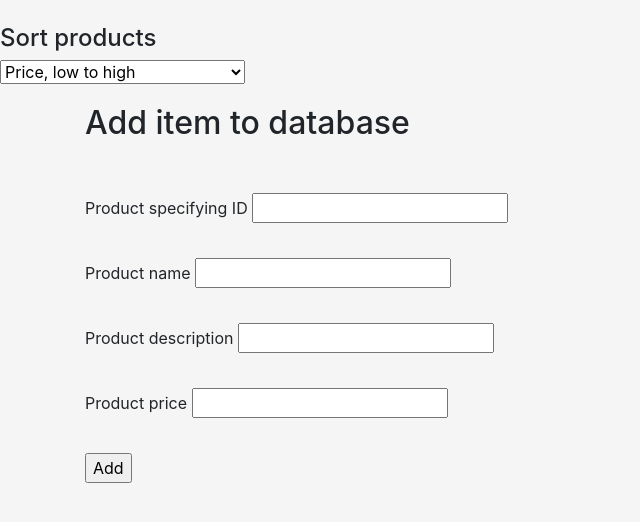
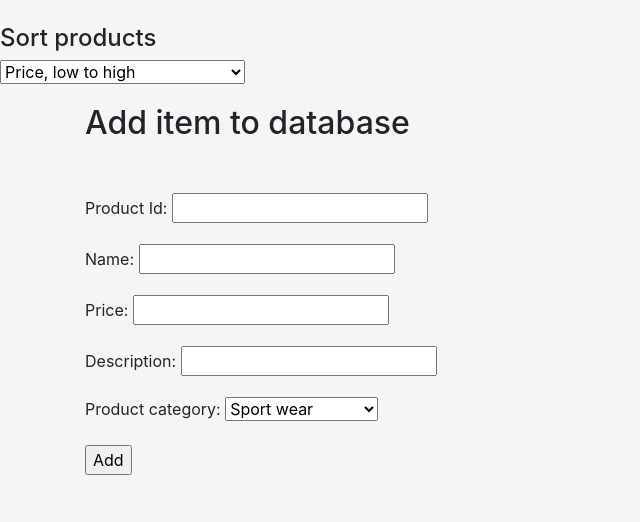
Before and after one commit to Opalil/djangoProject, a Django app: page /adminPanel/ in a window 1280 px wide. Shown: the part 58-580 px from the top of the page, without its empty margins (0-640 px from the left). Run offline with Django 3.2, Linux system fonts and the light colour scheme; some libraries are stand-ins or nearby versions.

Commit message:
Some changes
First JQuery implementation. Does not work yet. Corrected item saving to database and added one more column to product (productCategory).

```diff
--- a/app/forms.py
+++ b/app/forms.py
@@ -2,12 +2,30 @@ from django import forms
 from django.forms import ModelForm
 from .models import Product
 
+CATEGORY_CHOICES = [
+    ('1','Sport wear'),
+    ('2','Mens clothing'),
+    ('3', 'Womens clothing'),
+    ('4', '-'),
+]
+
 class ItemForm(ModelForm):
     productId = forms.CharField(label="Product Id", max_length=10)
     productName = forms.CharField(label="Name", max_length=45)
-    productPrice = forms.DecimalField(label="Price", max_digits=4, decimal_places=2)
+    productPrice = forms.DecimalField(label="Price", max_digits=6, decimal_places=4)
     app_productdesc = forms.CharField(label="Description", max_length=150)
+    productCategory = forms.CharField(
+        label="Product category",
+        max_length=20,
+        widget=forms.Select(choices=CATEGORY_CHOICES))
 
     class Meta:
         model = Product
         fields = '__all__'
+
+class CartForm(forms.Form):
+    productId = forms.CharField(label="Product Id", max_length=10)
+    productPrice = forms.DecimalField(label="Price", max_digits=6, decimal_places=4)
+
+    class Meta:
+        fields = '__all__'
--- a/app/models.py
+++ b/app/models.py
@@ -1,13 +1,19 @@
 from django.db import models
 
 # Create your models here.
-
+CATEGORY_CHOICES = [
+    ('1','Sport wear'),
+    ('2','Mens clothing'),
+    ('3', 'Womens clothing'),
+    ('4', '-'),
+]
 
 class Product(models.Model):
     productId = models.CharField(max_length=10, primary_key=True)
     productName = models.CharField(max_length=45)
     productPrice = models.DecimalField(max_digits=4, decimal_places=2)
     app_productdesc = models.CharField(max_length=150)
+    productCategory = models.CharField(max_length=20, choices=CATEGORY_CHOICES)
 
     class Meta:
         db_table: 'product'
@@ -15,6 +21,10 @@ class Product(models.Model):
 
     def __str__(self):
         return self.productId
+
+
+
+
 
 class ProductCategory(models.Model):
     categoryId = models.AutoField(primary_key=True)
--- /dev/null
+++ b/app/static/js/jquery.js
@@ -0,0 +1,23 @@
+//const { data } = require("jquery");
+
+$(document).ready(function(){
+    $("#update").click(function() {
+        //alert("Tuote lisätty ostoskoriin!")
+        var product_id = $(this).attr('data-id');
+        //var product_name = $('#item_name'+product_id.val());
+
+        $.ajax({
+            url: '/cart/',
+            dataType: 'html',
+            type: 'POST',
+            data: {productId : product_id},
+            success: function(data){
+
+                $('#get-data'.html(data))
+            }
+
+        });
+        alert("Tuote lisätty ostoskoriin: " + product_id)
+        //$('#table tr:last').after('<tr>{product_id}</tr><tr>{product_name}</tr>');
+    });
+});
--- a/app/templates/ShopTemplates/adminPanel.html
+++ b/app/templates/ShopTemplates/adminPanel.html
@@ -7,23 +7,7 @@
 
         <form method="POST" action="">
             {% csrf_token %}
-            <div class="form-group" style="margin-bottom: 30px">
-                <label for="productId">Product specifying ID</label>
-                {{ form.productId }}
-            </div>
-            <div class="form-group" style="margin-bottom: 30px">
-                <label for="productName">Product name</label>
-                {{ form.productName }}
-            </div>
-            <div class="form-group" style="margin-bottom: 30px">
-                <label for="app_productdesc">Product description</label>
-                {{ form.app_productdesc }}
-            </div>
-            <div class="form-group" style="margin-bottom: 30px">
-                <label for="productPrice">Product price</label>
-                {{ form.productPrice }}
-            </div>
-
+            {{ form.as_p }}
             <input type="submit" value="Add">
         </form>
 
--- a/app/templates/ShopTemplates/cart.html
+++ b/app/templates/ShopTemplates/cart.html
@@ -2,5 +2,8 @@
 {% block content %}
 <div>
     <h3>SHOPPING CART</h3>
+    <div id="get-data" class="container">
+
+    </div>
 </div>
 {% endblock content%}
--- a/app/templates/ShopTemplates/index.html
+++ b/app/templates/ShopTemplates/index.html
@@ -5,6 +5,8 @@
         <title>
             Awesome title here
         </title>
+        <script src="https://ajax.googleapis.com/ajax/libs/jquery/3.5.1/jquery.min.js"></script>
+        <script src="{% static 'js/jquery.js' %}"></script>
         <link rel="stylesheet" href="https://stackpath.bootstrapcdn.com/bootstrap/4.4.1/css/bootstrap.min.css" integrity="sha384-Vkoo8x4CGsO3+Hhxv8T/Q5PaXtkKtu6ug5TOeNV6gBiFeWPGFN9MuhOf23Q9Ifjh" crossorigin="anonymous">
         <link rel="stylesheet" type="text/css" href="{% static 'css/index.css' %}">
     </head>
@@ -34,10 +36,10 @@
         <div class="div-sort">
             <h4>Sort products</h4>
             <select style="margin-bottom: 20px;">
-                <option>Price, low to high</option>
-                <option>Price, high to low</option>
-                <option>Ascending by product name</option>
-                <option>Descending by product name</option>
+                <option value=1>Price, low to high</option>
+                <option value=2>Price, high to low</option>
+                <option value=3>Ascending by product name</option>
+                <option value=4>Descending by product name</option>
             </select>
         </div>
         <div class="row">
@@ -49,6 +51,7 @@
                     <h4 style="display: inline-block; ">{{product.productPrice}}€</h4>
                     <p>Click View for more info</p>
                     <a class="btn btn-outline-success" href="{% url 'item' product %}">View</a>
+                    <a data = "{{ product.productId}}" class="btn btn-outline-success">Add to cart</a>
                     </div>
                 </div>>
             </div>
--- a/app/urls.py
+++ b/app/urls.py
@@ -1,11 +1,10 @@
-from django.urls import path
-
+from django.urls import path, re_path
 from . import views
 
 urlpatterns = [
 	path('', views.index, name='index'),
 	path('adminPanel/', views.adminPanel, name='adminPanel'),
 	path('item/<str:pk>/', views.item, name='item'),
-	path('add_to_cart/<str:pk>/', views.add_to_cart, name='add_to_cart'),
-	path('cart/', views.cart, name='cart'),
+	path('add_to_cart/', views.add_to_cart, name='add_to_cart'),
+	re_path(r'^cart/$', views.cart, name='cart'),
 ]
--- a/app/views.py
+++ b/app/views.py
@@ -1,9 +1,8 @@
 from django.shortcuts import render, redirect
 from .models import *
-from .forms import ItemForm
+from .forms import ItemForm, CartForm
 from django.contrib import messages
-
-from datetime import datetime
+from django.http import JsonResponse
 
 def index(request):
 	products = Product.objects.all()
@@ -13,39 +12,39 @@ def index(request):
 
 
 def cart(request):
-	context = {}
-
+	form = ItemForm()
+	if request.method == 'POST':
+		form = ItemForm(request)
+	context = {'form':form}
 	return render(request, 'ShopTemplates/cart.html', context)
 
 def item(request, pk):
 	item = Product.objects.get(productId = pk)
 
-	#form = ItemForm(request.POST, instance = item)
+	form = CartForm(request.POST)
 
 	#context = {'form':form}
-	context = {'item':item}
+	context = {'item':item, 'form':form}
 	return render(request, 'ShopTemplates/item.html', context)
 
-def add_to_cart(request, pk):
-	product = Product.objects.get(productId = pk)
-	#context = {'product':product}
-	return redirect('/')
+def add_to_cart(request):
+	cart = CartForm(request)
+	productId = request.GET('productId')
+	#productName = request.GET('productName')
+	product = Product.objects.get(id = productId)
+	cart.add(product=product)
+
+	return JsonResponse('')
 
 def adminPanel(request):
 	form = ItemForm()
-
-	# Delete item
-	# Not implemented yet
-
-	# Update existing item (e.g. price?)
-	# Not implemented yet
-
 	# Add item
 	if request.method == 'POST':
 		form = ItemForm(request.POST)
 
 		if form.is_valid():
-			form.save()
+			instance = form.save(commit=False)
+			instance.save()
 			item = form.cleaned_data.get('productName')
 			messages.success(request, 'Item added to shop: ' + item)
 
```
Also changed, not shown: app/templates/ShopTemplates/item.html (+11 -4 lines).
